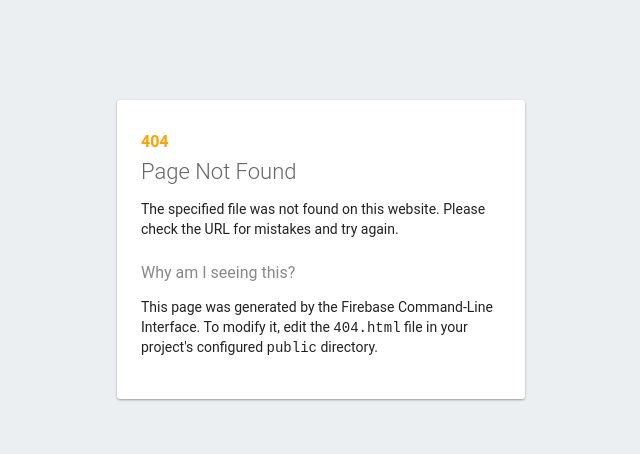
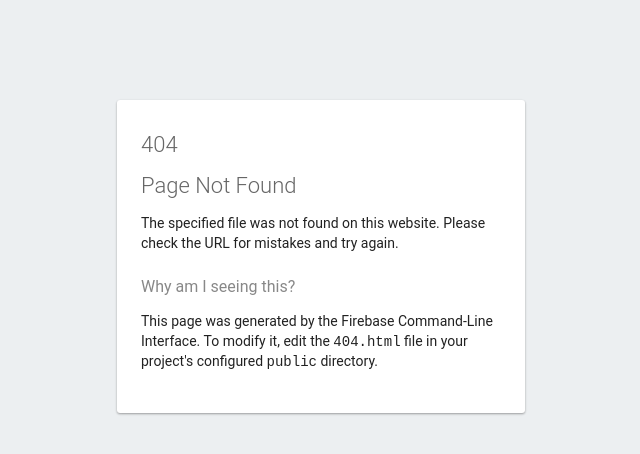
Before and after one commit to AtsukoYYY/TrainAPI, a plain HTML site: page public/404.html in a window 1280 px wide. Shown: the whole page, without its empty margins (319-959 px from the left). Drawn offline with Linux system fonts and the light colour scheme.

Commit message:
Update 404.html

```diff
--- a/public/404.html
+++ b/public/404.html
@@ -23,7 +23,7 @@
   </head>
   <body>
     <div id="message">
-      <h2>404</h2>
+      <h1>404</h1>
       <h1>Page Not Found</h1>
       <p>The specified file was not found on this website. Please check the URL for mistakes and try again.</p>
       <h3>Why am I seeing this?</h3>
```
